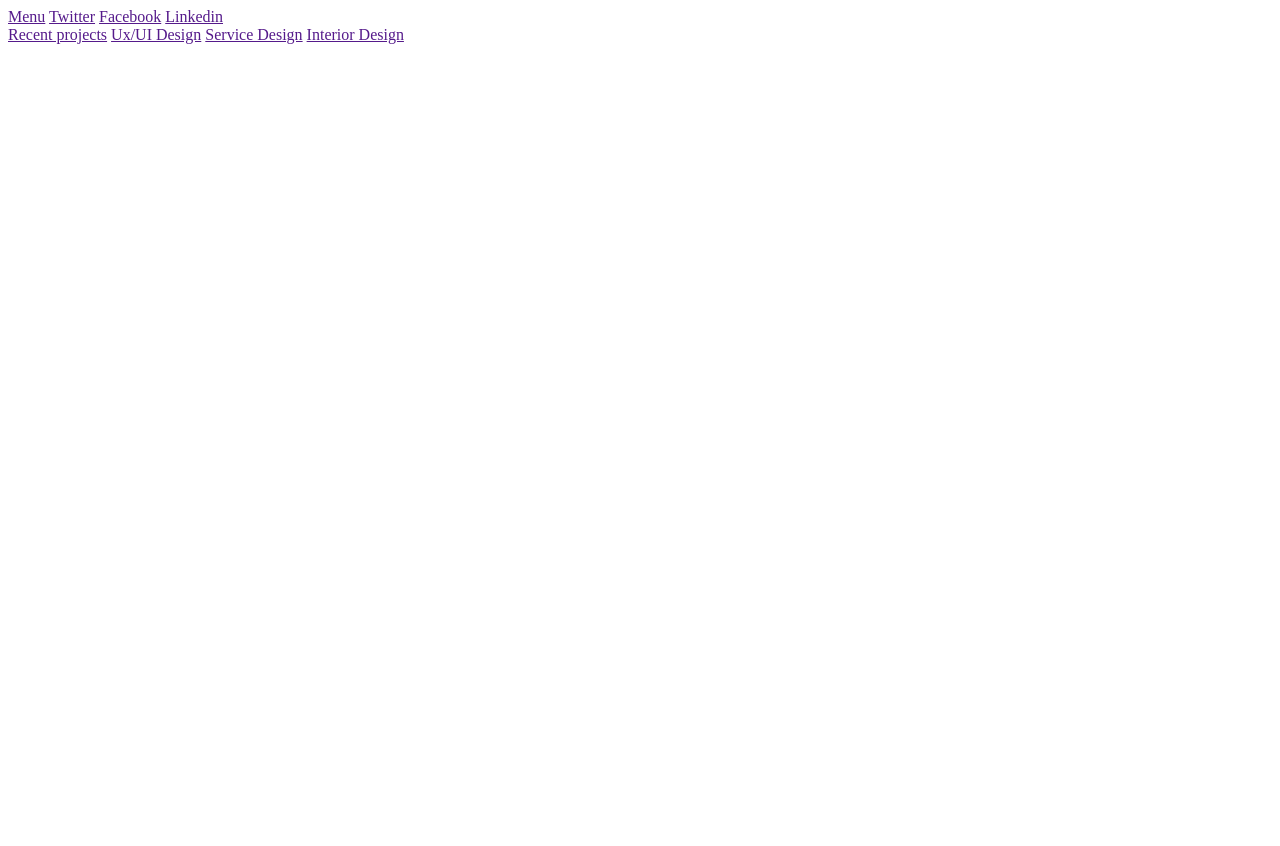
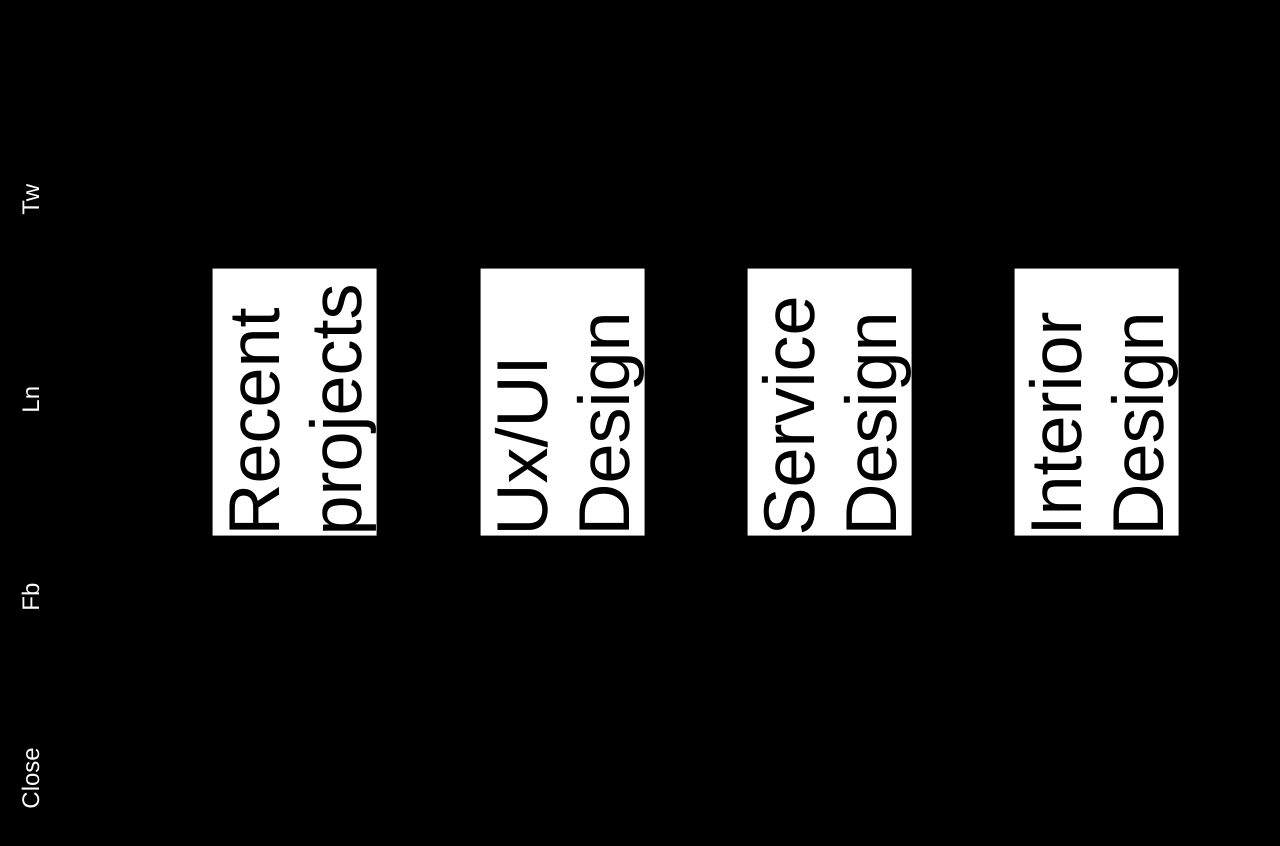
Before and after one commit to nargesshab/nargesshab.github.io, a plain HTML site: page menu.html in a window 1280 px wide. Before the commit the page ends 800 px from the top, so only its background shows below. Drawn offline with Linux system fonts and the light colour scheme.

Commit message:
menu css

```diff
--- a/css/menu.css
+++ b/css/menu.css
@@ -1,3 +1,101 @@
+
 * {
+  padding: 0;
+  margin: 0;
   box-sizing: border-box;
 }
+
+
+body {
+  background: black;
+  margin: 0;
+  padding: 0;
+
+  display: flex;
+  justify-content: center;
+
+
+  font-family: Helvetica, sans-serif;
+  overflow: hidden;
+
+}
+
+
+
+.skills-container{
+  display: flex;
+  flex-flow: row nowrap;
+  margin: 150px 50px 0px 100px;
+}
+
+
+.skills {
+
+
+  background-color: white;
+  color: black;
+}
+
+.media {
+
+  transform: rotateZ(-360deg);
+  display: flex;
+
+  flex-flow: column nowrap;
+
+}
+
+.media a {
+  font-size: 1.5em;
+  font-display: normal;
+}
+
+a {
+  text-decoration: none;
+  color: white;
+
+  font-size: 4.5em;
+  transform: rotateZ(-90deg);
+  flex-grow: 0;
+  flex-shrink: 0;
+  flex-basis: 25%;
+  margin-top: 170px;
+
+}
+
+
+
+
+
+
+
+/*
+.menu-btn {
+  display: block;
+  left: 50%;
+  margin: 1em;
+  position: absolute;
+  top: 50%;
+  width: 36px;
+  transform: translate(-50%,-50%);
+}
+
+.menu-btn:before,
+.menu-btn:after {
+  background-color: #fff;
+  content: '';
+  display: block;
+  height: 4px;
+  transition: all 200ms ease-in-out;
+}
+.menu-btn:before {
+  box-shadow: 0 10px 0 #fff;
+  margin-bottom: 16px;
+}
+.menu-btn:hover:before {
+  box-shadow: 0 0 0 #fff;
+  transform: translateY(10px) rotate(45deg);
+}
+.menu-btn:hover:after{
+  transform: translateY(-10px) rotate(-45deg);
+} */
--- a/menu.html
+++ b/menu.html
@@ -8,22 +8,34 @@
   <link rel="stylesheet" href="css/menu.css">
 </head>
 <body>
-    <article>
+    <article class="navigation">
 
         <!-- this is Menu which should have also animation of the content -->
-        <nav>
-          <a href="">Menu</a>
-          <a href="">Twitter</a>
-          <a href="">Facebook</a>
-          <a href="">Linkedin</a>
+        <nav class="media">
+          <a href="">Tw</a>
+          <a href="">Ln</a>
+          <a href="">Fb</a>
+
+          <a class="close-button" href="/">Close</a>
+
+        <a><span class="close hairline"></span></a>
+
         </nav>
-        <div class="container">
-          <a href="">Recent projects</a>
-          <a href="">Ux/UI Design</a>
-          <a href="">Service Design</a>
-          <a href="">Interior Design</a>
+
+    </article>
+
+      <article>
+        <div class="skills-container">
+          <a href="#" class="skills">Recent projects</a>
+          <a href="#" class="skills">Ux/UI Design</a>
+          <a href="#" class="skills">Service Design</a>
+          <a href="#" class="skills">Interior Design</a>
         </div>
 
       </article>
+
+
+
+
 </body>
 </html>
```
Also changed, not shown: css/style.css (+9 -0 lines), 1 other file.
